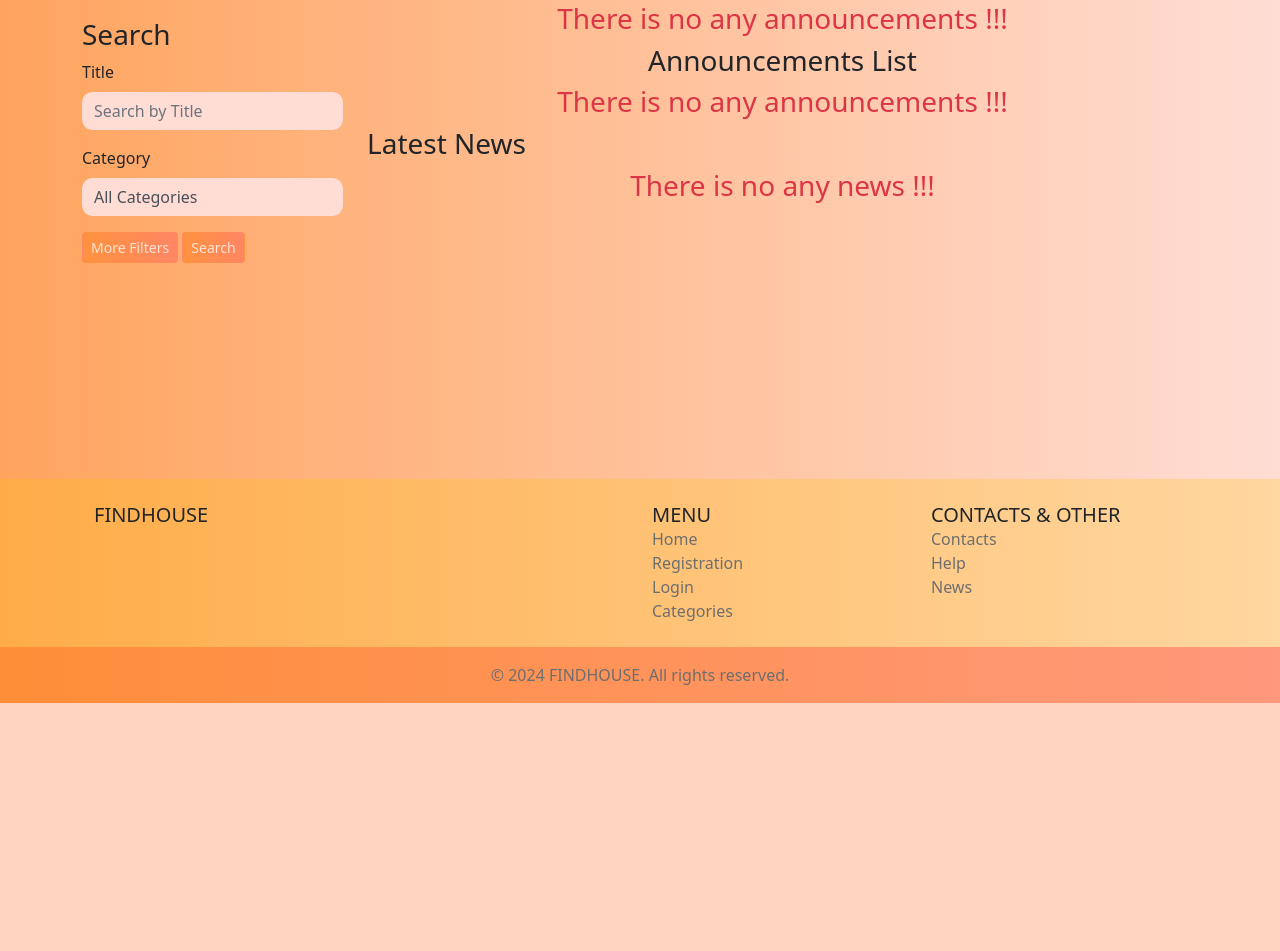
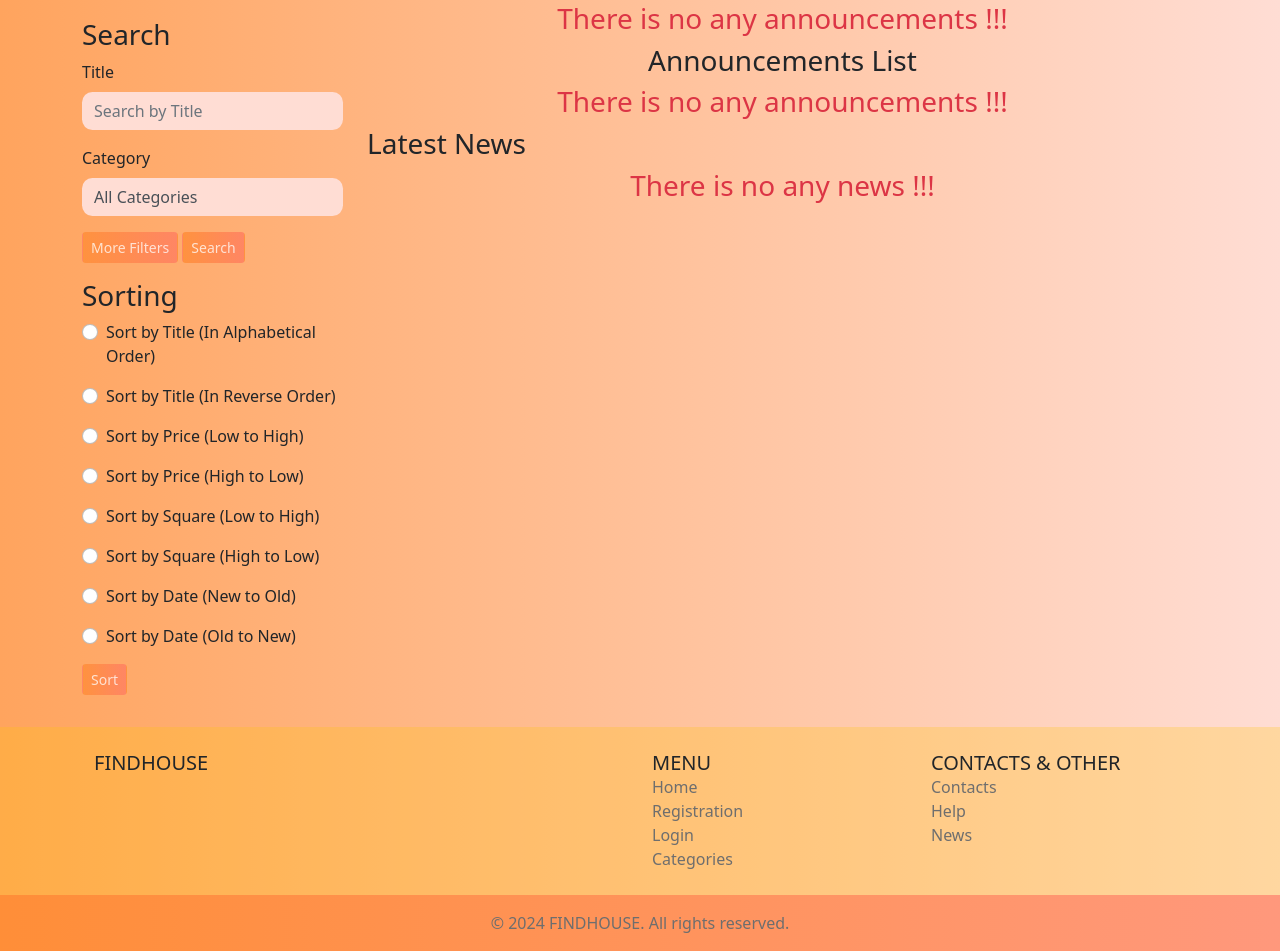
Before and after one commit to MishanyaS/find_house, a Django app: page / in a window 1280 px wide. Shown: the part 97-1048 px from the top of the page. Before the commit the page ends 800 px from the top, so only its background shows below. Run offline with Django 4.2, Linux system fonts and the light colour scheme; data that the repository does not hold is empty.

Commit message:
Adding sorting of announcements and news

```diff
--- a/find_house_proj/find_house_app/urls.py
+++ b/find_house_proj/find_house_app/urls.py
@@ -16,7 +16,9 @@ urlpatterns = [
 
     # Search URLs
     path('search/', views.SearchAnnouncementView.as_view(), name='search'),
+    path('sort/', views.SortAnnouncementView.as_view(), name='sort'),
     path('search-news/', views.SearchNewsView.as_view(), name='search_news'),
+    path('sort-news/', views.SortNewsView.as_view(), name='sort_news'),
 
     # Help URLs
     path('help/', views.HelpView.as_view(), name='help'),
--- a/find_house_proj/find_house_app/views.py
+++ b/find_house_proj/find_house_app/views.py
@@ -261,6 +261,44 @@ class SearchAnnouncementView(View):
 
         return render(request, self.template_name, context)
 
+class SortAnnouncementView(View):
+    template_name = 'find_house_app/index.html'
+    paginate_by = 5
+
+    def get(self, request, *args, **kwargs):
+        sort_announcements_by = request.GET.get('sort', 'name')
+        allowed_sort_fields = ['title', '-title', 'price', '-price', 'square', '-square', 'date_added', '-date_added']
+
+        if sort_announcements_by not in allowed_sort_fields:
+            sort_announcements_by = 'title'
+
+        announcements = Announcement.objects.all().order_by(sort_announcements_by)
+
+        # Pagination
+        paginator = Paginator(announcements, self.paginate_by)
+        page = request.GET.get('page')
+
+        try:
+            announcements = paginator.page(page)
+        except PageNotAnInteger:
+            announcements = paginator.page(1)
+        except EmptyPage:
+            announcements = paginator.page(paginator.num_pages)
+
+        categories = Category.objects.all()
+        news = News.objects.all().order_by('-date_added')[:4]
+        top_announcements = Announcement.objects.filter(status=Announcement.ACTIVE).order_by('-views')[:3]
+
+        context = {
+            'announcements': announcements,
+            'news': news,
+            'categories': categories,
+            'sort_announcements_by': sort_announcements_by,
+            'top_announcements': top_announcements,
+        }
+
+        return render(request, self.template_name, context)
+
 class AddToFavoritesView(View):
     def post(self, request, *args, **kwargs):
         if not request.user.is_authenticated:
@@ -357,6 +395,39 @@ class SearchNewsView(ListView):
         context = {
             'news': news,
             'query': query,
+        }
+
+        return render(request, self.template_name, context)
+
+class SortNewsView(ListView):
+    model = News
+    template_name = 'find_house_app/news/news.html'
+    context_object_name = 'news'
+    paginate_by = 6
+
+    def get(self, request):
+        sort_news_by = request.GET.get('sort_news', 'name')
+        allowed_sort_fields = ['title', '-title', 'date_added', '-date_added']
+
+        if sort_news_by not in allowed_sort_fields:
+            sort_news_by = 'title'
+
+        news = News.objects.all().order_by(sort_news_by)
+
+        # Pagination
+        paginator = Paginator(news, self.paginate_by)
+        page = request.GET.get('page')
+
+        try:
+            news = paginator.page(page)
+        except PageNotAnInteger:
+            news = paginator.page(1)
+        except EmptyPage:
+            news = paginator.page(paginator.num_pages)
+
+        context = {
+            'news': news,
+            'sort_news_by': sort_news_by,
         }
 
         return render(request, self.template_name, context)
--- a/find_house_proj/templates/find_house_app/index.html
+++ b/find_house_proj/templates/find_house_app/index.html
@@ -66,6 +66,63 @@
                 <button type="button" class="btn btn-orange btn-sm btn-sm" onclick="toggleMoreFilters()">More Filters</button>
 
                 <button type="submit" class="btn btn-orange btn-sm" id="id_search_btn">Search</button>
+            </form>
+
+            <h3>Sorting</h3>
+            <!-- Sort Bar -->
+            <form method="get" action="{% url 'find_house_app:sort' %}" class="mb-3">
+                <div class="form-check mb-3">
+                    <input class="form-check-input" type="radio" name="sort" id="sort" value="title" {% if sort_announcements_by == 'title' %}checked{% endif %}>
+                    <label class="form-check-label" for="sort">
+                        Sort by Title (In Alphabetical Order)
+                    </label>
+                </div>
+                <div class="form-check mb-3">
+                    <input class="form-check-input" type="radio" name="sort" id="sort" value="-title" {% if sort_announcements_by == '-title' %}checked{% endif %}>
+                    <label class="form-check-label" for="sort">
+                        Sort by Title (In Reverse Order)
+                    </label>
+                </div>
+                <div class="form-check mb-3">
+                    <input class="form-check-input" type="radio" name="sort" id="sort" value="price" {% if sort_announcements_by == 'price' %}checked{% endif %}>
+                    <label class="form-check-label" for="sort">
+                        Sort by Price (Low to High)
+                    </label>
+                </div>
+                <div class="form-check mb-3">
+                    <input class="form-check-input" type="radio" name="sort" id="sort" value="-price" {% if sort_announcements_by == '-price' %}checked{% endif %}>
+                    <label class="form-check-label" for="sort">
+                        Sort by Price (High to Low)
+                    </label>
+                </div>
+                <div class="form-check mb-3">
+                    <input class="form-check-input" type="radio" name="sort" id="sort" value="square" {% if sort_announcements_by == 'square' %}checked{% endif %}>
+                    <label class="form-check-label" for="sort">
+                        Sort by Square (Low to High)
+                    </label>
+                </div>
+                <div class="form-check mb-3">
+                    <input class="form-check-input" type="radio" name="sort" id="sort" value="-square" {% if sort_announcements_by == '-square' %}checked{% endif %}>
+                    <label class="form-check-label" for="sort">
+                        Sort by Square (High to Low)
+                    </label>
+                </div>
+                <div class="form-check mb-3">
+                    <input class="form-check-input" type="radio" name="sort" id="sort" value="-date_added" {% if sort_announcements_by == '-date_added' %}checked{% endif %}>
+                    <label class="form-check-label" for="sort">
+                        Sort by Date (New to Old)
+                    </label>
+                </div>
+                <div class="form-check mb-3">
+                    <input class="form-check-input" type="radio" name="sort" id="sort" value="date_added" {% if sort_announcements_by == 'date_added' %}checked{% endif %}>
+                    <label class="form-check-label" for="sort">
+                        Sort by Date (Old to New)
+                    </label>
+                </div>
+
+                <div class="mb-3">
+                    <button type="submit" class="btn btn-orange btn-sm" id="id_sort_btn">Sort</button>
+                </div>
             </form>
         </div>
 
```
Also changed, not shown: find_house_proj/templates/find_house_app/news/news.html (+33 -0 lines), photos/announcement/sort announcement.png (added), photos/news/sort news.png (added).
